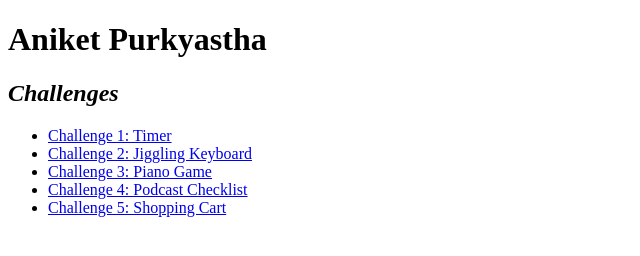
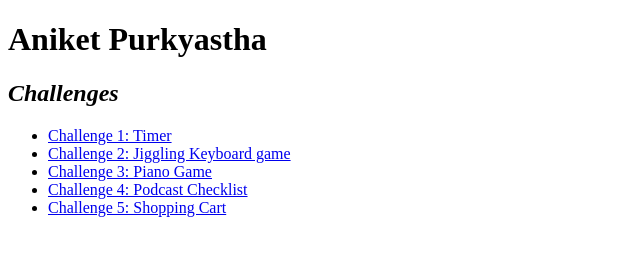
Before and after one commit to Aniket310101/CAW-BootCamp-Challenges, a website: page index.html in a window 1280 px wide. Shown: the full height of the page, 0-640 px from the left. Drawn offline with Linux system fonts and the light colour scheme.

```diff
--- a/index.html
+++ b/index.html
@@ -15,7 +15,7 @@
             <li><a href="Challenge1/index.html">Challenge 1: Timer</a></li>
             <li>
                 <a href="Challenge4/index.html"
-                    >Challenge 2: Jiggling Keyboard</a
+                    >Challenge 2: Jiggling Keyboard game</a
                 >
             </li>
             <li><a href="Challenge3/index.html">Challenge 3: Piano Game</a></li>
--- a/package.json
+++ b/package.json
@@ -2,6 +2,7 @@
   "devDependencies": {
     "eslint": "^8.18.0",
     "eslint-config-google": "^0.14.0",
+    "eslint-plugin-html": "^6.2.0",
     "husky": "^8.0.1",
     "lint-staged": "^13.0.2",
     "prettier": "^2.7.1",
@@ -16,12 +17,11 @@
     }
   },
   "lint-staged": {
-    "*.{html,js}": [
+    "*.{html,js,yml}": [
       "prettier --write",
       "eslint --fix",
       "git add"
     ],
-
     "*.css": [
       "stylelint \"**/*.css\" --fix"
     ]
```
Also changed, not shown: .eslintrc.json, .github/workflows/uploadS3.yml, 1 other file.
